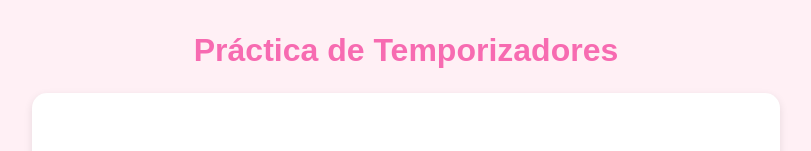
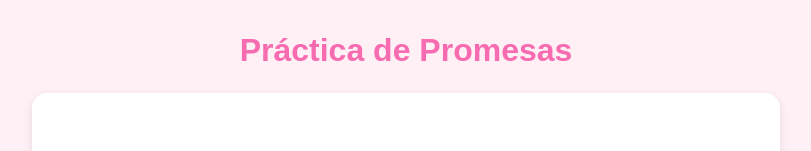
Before and after one commit to luciaar3/Cliente, a plain HTML site: page Practicas/PracticaPromesas/InPrProm.html in a window 1280 px wide. Shown: the top 151 px of the page, without its empty margins (234-1045 px from the left). Drawn offline with Linux system fonts and the light colour scheme.

Commit message:
practicapromesas

```diff
--- a/Practicas/PracticaPromesas/InPrProm.html
+++ b/Practicas/PracticaPromesas/InPrProm.html
@@ -7,7 +7,7 @@
     <link rel="stylesheet" href="../../Style/style.css">
 </head>
 <body>
-    <h1>Práctica de Temporizadores</h1>
+    <h1>Práctica de Promesas</h1>
     <section>
         <h2>Ejercicio 1</h2>
         <p>
```
Also changed, not shown: Practicas/InPracticas.html (+1 -0 lines).
